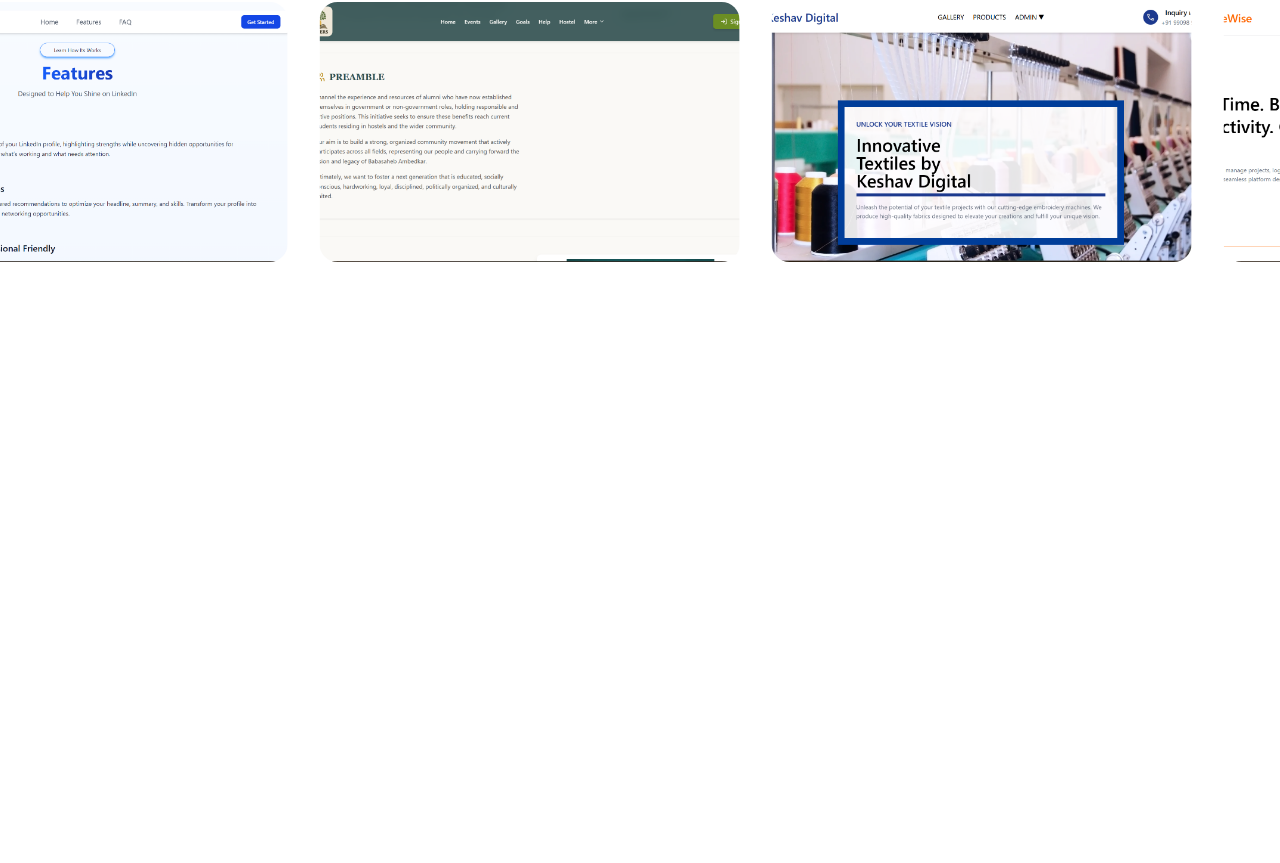
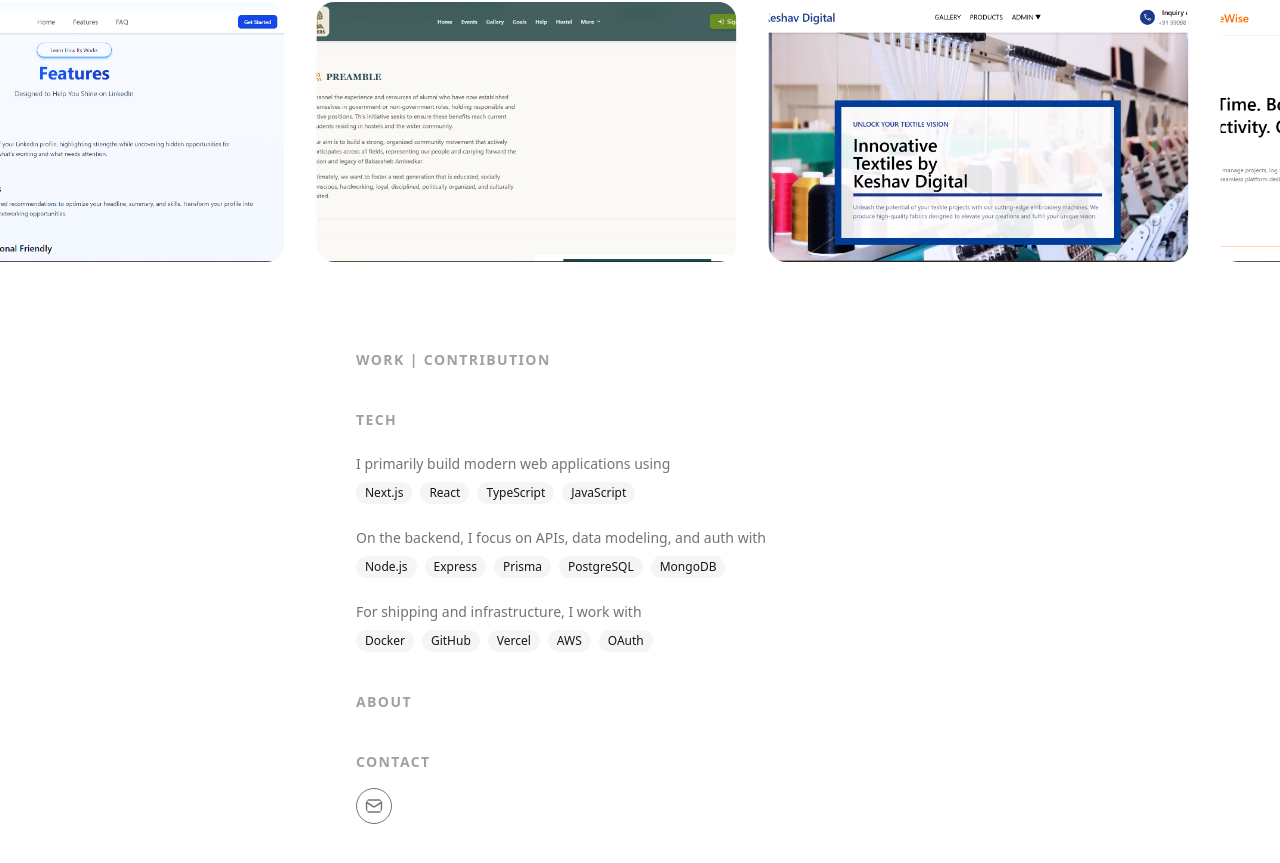
Before and after one commit to Bunny099/jayesh-v2, a Next.js app: page / in a window 1280 px wide. Shown: the part 277-1140 px from the top of the page. Before the commit the page ends 800 px from the top, so only its background shows below. Built offline with nearby package versions, Linux system fonts and the light colour scheme.

Commit message:
feat:updated page

```diff
--- a/app/page.tsx
+++ b/app/page.tsx
@@ -1,6 +1,8 @@
 import { Navbar } from "@/components/layout/navbar";
 import { ProjectsScroller } from "@/components/layout/projectsScroller";
-
+import TechBadge from "@/components/layout/techBadges";
+import { Mail } from "lucide-react";
+import Link from "next/link";
 export default function Home() {
   return (
     <div className="bg-background min-h-screen w-full  ">
@@ -15,6 +17,35 @@ export default function Home() {
         <ProjectsScroller />
       </section>
 
+    <section className="mt-10">
+      <h2 className=" text-sm font-semibold tracking-widest text-neutral-400 px-8 sm:px-10 md:px-20 lg:px-50 xl:px-89">
+          WORK | CONTRIBUTION
+        </h2>
+
+    </section>
+    <section className="mt-10">
+      <h2 className=" text-sm font-semibold tracking-widest text-neutral-400 px-8 sm:px-10 md:px-20 lg:px-50 xl:px-89">
+          TECH
+        </h2>
+        <TechBadge/>
+
+    </section>
+     <section className="mt-10">
+      <h2 className=" text-sm font-semibold tracking-widest text-neutral-400 px-8 sm:px-10 md:px-20 lg:px-50 xl:px-89">
+          ABOUT
+        </h2>
+
+    </section>
+     <section className="py-10 ">
+      <h2 className=" text-sm font-semibold tracking-widest text-neutral-400 px-8 sm:px-10 md:px-20 lg:px-50 xl:px-89">
+          CONTACT
+        </h2>
+        <div className="px-8 sm:px-10 md:px-20 lg:px-50 xl:px-89 mt-4 ">
+          <Link href={"mailto:jayeshkhuman121@gmail.com"} target="_blank"><Mail  className="border text-muted-foreground rounded-full h-9 w-9 p-2"/></Link>
+
+        </div>
+
+    </section>
     </div>
   );
 }
```
